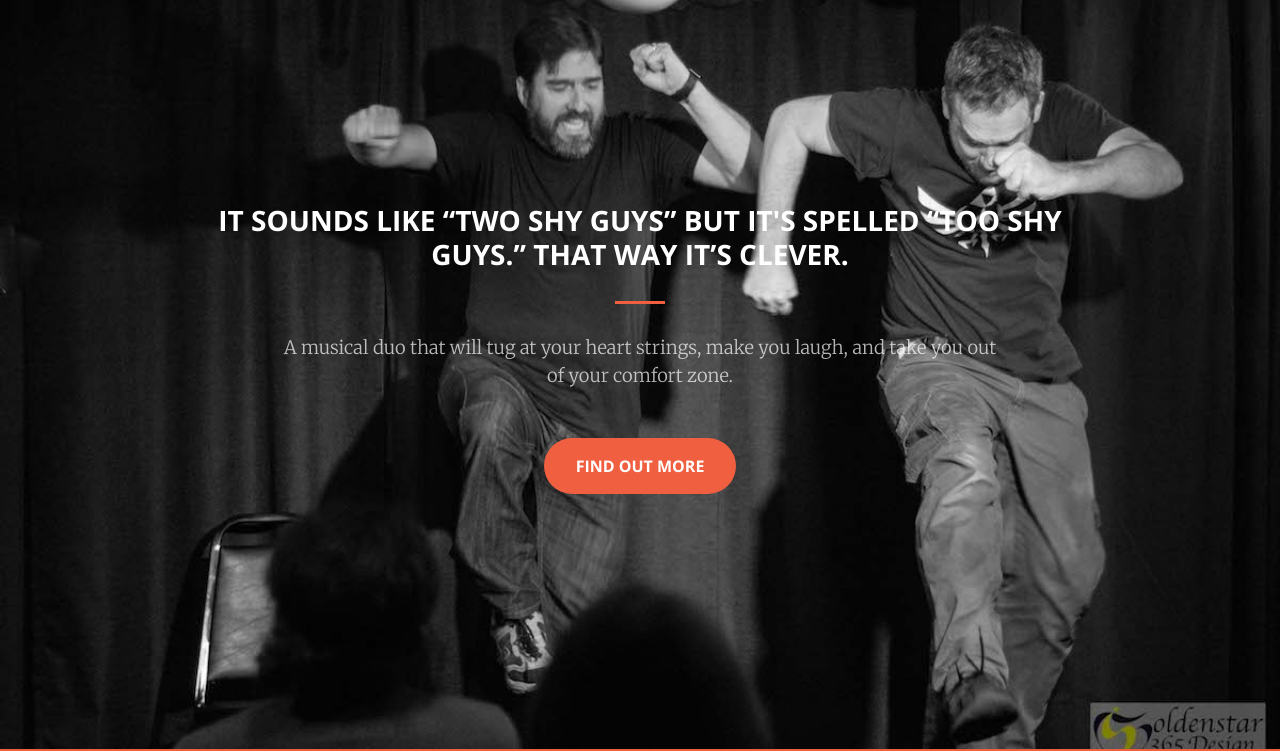
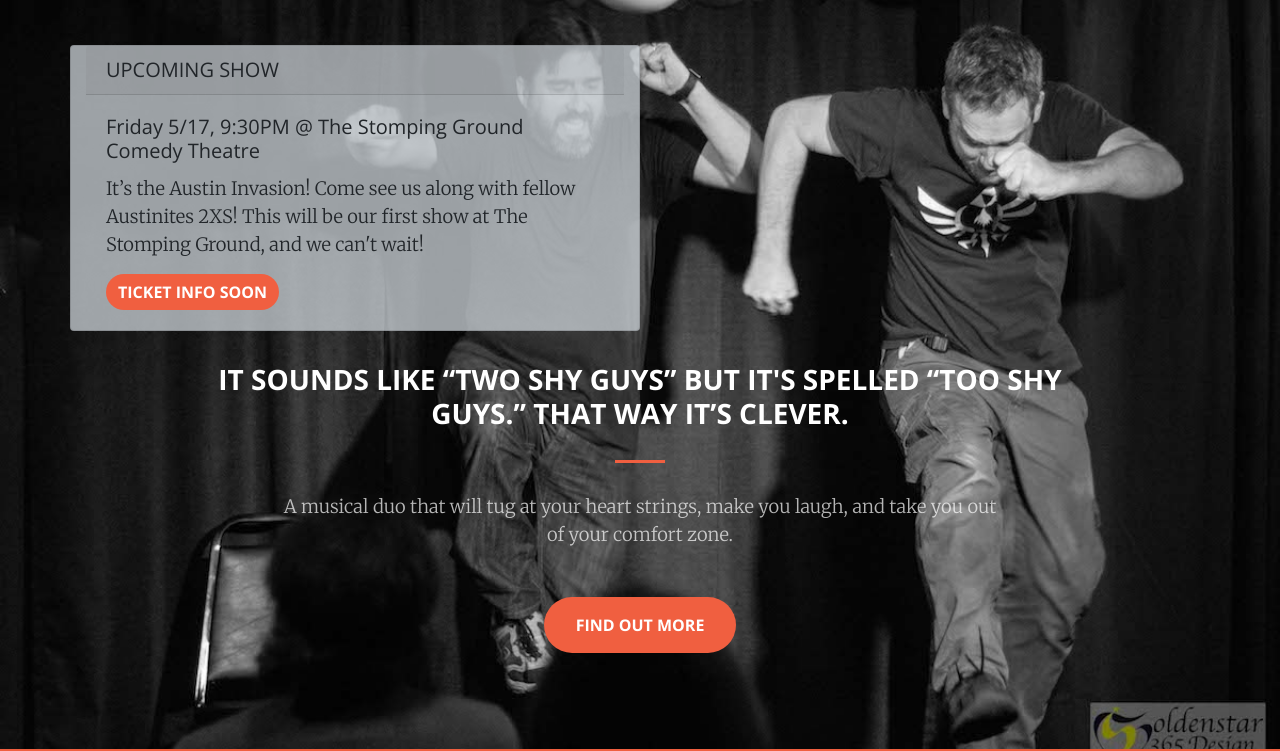
Before and after one commit to cdcasey/tooshyguys, a plain HTML site: page index.html in a window 1280 px wide. Shown: the part 51-802 px from the top of the page. Drawn offline with nearby package versions, Linux system fonts and the light colour scheme.

Commit message:
May show

```diff
--- a/index.html
+++ b/index.html
@@ -62,15 +62,14 @@
   <header class="masthead text-center text-white d-flex">
     <div class="container my-auto">
       <div class="row">
-        <!-- <div class="card show col-md-6 col-sm-12">
+        <div class="card show col-md-6 col-sm-12">
           <h5 class="card-header">UPCOMING SHOW</h5>
           <div class="card-body">
-            <h5 class="card-title">Friday 9/14, 9PM @ The Hideout Theatre</h5>
-            <p class="card-text">A great night of entertainment with Twins and Gal Pals! It&rsquo;s our first Hideout show
-              in a very long time, so don&rsquo;t miss it!</p>
-            <a href="http://www.hideouttheatre.com/shows/TheThreefer" class="btn btn-primary">Get Tickets</a>
+            <h5 class="card-title">Friday 5/17, 9:30PM @ The Stomping Ground Comedy Theatre</h5>
+            <p class="card-text">It&rsquo;s the Austin Invasion! Come see us along with fellow Austinites 2XS! This will be our first show at The Stomping Ground, and we can't wait!</p>
+            <a href="https://stompinggroundcomedy.org" class="btn btn-primary">Ticket info soon</a>
           </div>
-        </div> -->
+        </div>
       </div>
       <div class="row">
         <div class="col-lg-10 mx-auto">
```
